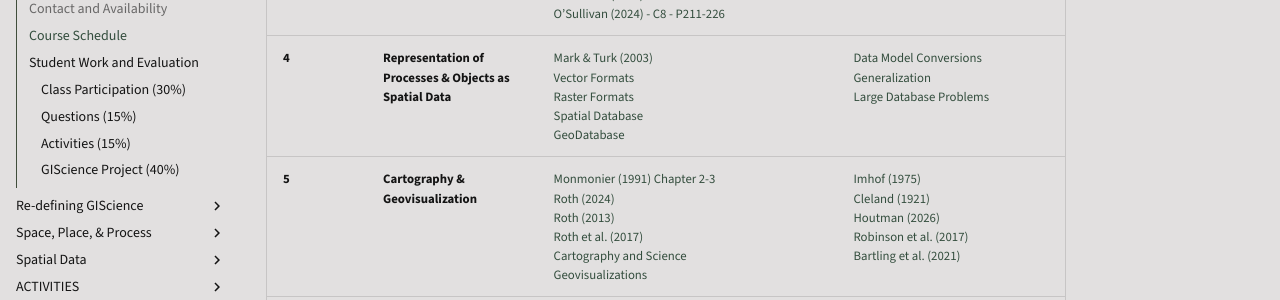
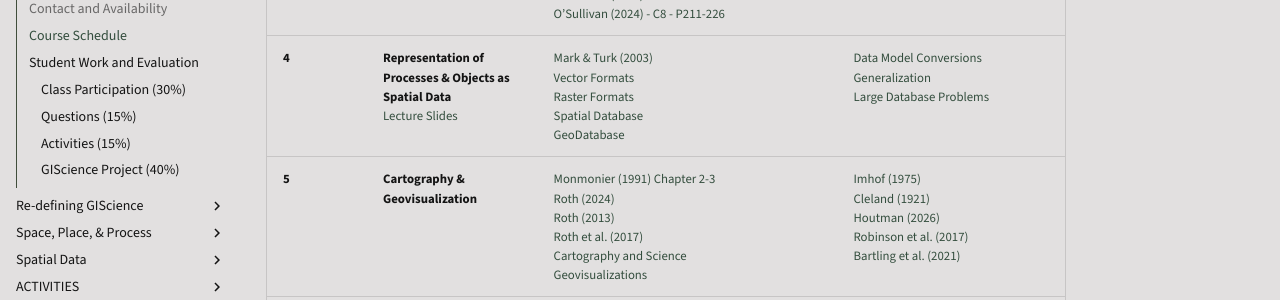
Before and after one commit to giscience-research/geog281a, an MkDocs documentation site: the page built from src/course-info.md, in a window 1280 px wide and 900 px high, scrolled down 1189 px. Shown: the part 153-453 px from the top of the window. Built offline with MkDocs 1.6.1 and Material for MkDocs 9.7.7, drawn with Linux system fonts in a browser that asks for light colours; comment, search, counter and statistics services are not loaded.

Commit message:
upload week 4 slides

```diff
--- a/docs/course-info/index.html
+++ b/docs/course-info/index.html
@@ -1001,7 +1001,7 @@
 </tr>
 <tr>
 <td><strong>4</strong></td>
-<td><strong>Representation of Processes &amp; Objects as Spatial Data</strong></td>
+<td><strong>Representation of Processes &amp; Objects as Spatial Data</strong> <br> <a href="../slides/Data-Models.pdf">Lecture Slides</a></td>
 <td><a href="../readings/wk4/mark2003.pdf">Mark &amp; Turk (2003)</a> <br> <a href="https://gistbok-topics.ucgis.org/CV-02-003">Vector Formats</a> <br> <a href="https://gistbok-topics.ucgis.org/CV-02-020">Raster Formats</a> <br>  <a href="https://gistbok-topics.ucgis.org/DM-01-001">Spatial Database</a> <br> <a href="https://gistbok-topics.ucgis.org/DM-01-004">GeoDatabase</a></td>
 <td><a href="https://gistbok-topics.ucgis.org/DM-06-086">Data Model Conversions</a> <br> <a href="https://gistbok-topics.ucgis.org/DM-06-085">Generalization</a> <br> <a href="https://gistbok-topics.ucgis.org/DM-01-070">Large Database Problems</a></td>
 </tr>
--- a/src/course-info.md
+++ b/src/course-info.md
@@ -25,7 +25,7 @@ This course teaches students to think critically about the nature of spatial pro
  | __1__ | __Spatial Thinking__ <br> [Lecture Slides](slides/Spatial-Thinking.pdf)| [Golledge (2008)](readings/wk1/Golledge2008.pdf) <br> [National Research Council (2006)](readings/wk1/NRC_2006.pdf) <br> [Jo & Bednarz (2009)](readings/wk1/Jo_2009.pdf)| Lynch (1960) <br> [Marsh et al. (2007)](readings/wk1/Marsh_2007.pdf) <br> [Lobben & Lawrence (2015)](readings/wk1/Lobben_2015.pdf) |
  | __2__ | __Defining and Re-defining GIScience and Geography__ <br> [Lecture Slides](slides/Redinfing-GIScience.pdf)| [Wright et al.(1997)](readings/wk2/wright1997.pdf) <br> [Fisher (1998)](readings/wk2/fisher1998.pdf)<br> [Mark (2000)](readings/wk2/mark2000.pdf) <br> [Goodchild (2004)](readings/wk2/goodchild2004.pdf) <br> [Guan et al.(2019)](readings/wk2/guan2019.pdf) <br> [Ricker et al.(2020)](readings/wk2/ricker2020.pdf) | [Pickles (1997)](readings/wk2/pickles1997.pdf) <br> [Waters (2019)](readings/wk2/waters2019.pdf) <br> [Goodchild(2019)](readings/wk2/goodchild2019.pdf) <br> [Scheider et al.(2020)](readings/wk2/scheider2020.pdf) <br> [O'Sullivan (2024) - C9](readings/wk2/CGChapter9.pdf) |
 | __3__ | __The Nature of Space, Place, & Process__ <br> [Lecture Slides](slides/Space-and-Place.pdf) | [Fisher et al.(1998)](readings/wk3/fisher1998.pdf) <br> [O'Sullivan (2024) - C2](readings/wk3/CGChapter2.pdf) <br> [O'Sullivan (2024) - C4](readings/wk3/CGChapter4.pdf) <br> [O'Sullivan (2024) - C8 - P211-226](readings/wk3/CGChapter8-1.pdf) | Grano (1929) <br> [Mark & Egenhoffer (1995)](readings/wk3/egenhofer1995.pdf) |
-| __4__ | __Representation of Processes & Objects as Spatial Data__| [Mark & Turk (2003)](readings/wk4/mark2003.pdf) <br> [Vector Formats](https://gistbok-topics.ucgis.org/CV-02-003) <br> [Raster Formats](https://gistbok-topics.ucgis.org/CV-02-020) <br>  [Spatial Database](https://gistbok-topics.ucgis.org/DM-01-001) <br> [GeoDatabase](https://gistbok-topics.ucgis.org/DM-01-004) | [Data Model Conversions](https://gistbok-topics.ucgis.org/DM-06-086) <br> [Generalization](https://gistbok-topics.ucgis.org/DM-06-085) <br> [Large Database Problems](https://gistbok-topics.ucgis.org/DM-01-070) |
+| __4__ | __Representation of Processes & Objects as Spatial Data__ <br> [Lecture Slides](slides/Data-Models.pdf)| [Mark & Turk (2003)](readings/wk4/mark2003.pdf) <br> [Vector Formats](https://gistbok-topics.ucgis.org/CV-02-003) <br> [Raster Formats](https://gistbok-topics.ucgis.org/CV-02-020) <br>  [Spatial Database](https://gistbok-topics.ucgis.org/DM-01-001) <br> [GeoDatabase](https://gistbok-topics.ucgis.org/DM-01-004) | [Data Model Conversions](https://gistbok-topics.ucgis.org/DM-06-086) <br> [Generalization](https://gistbok-topics.ucgis.org/DM-06-085) <br> [Large Database Problems](https://gistbok-topics.ucgis.org/DM-01-070) |
 | __5__ | __Cartography & Geovisualization__| [Monmonier (1991) Chapter 2-3](readings/wk5/Monmonier2-3.pdf) <br> [Roth (2024)](readings/wk5/Roth2024.pdf) <br> [Roth (2013)](readings/wk5/Roth2013.pdf) <br> [Roth et al. (2017)](readings/wk5/Roth2017.pdf) <br> [Cartography and Science](https://gistbok-topics.ucgis.org/CV-01-001) <br> [Geovisualizations](https://gistbok-topics.ucgis.org/CV-05-035)| [Imhof (1975)](readings/wk5/Imhof-1975.pdf) <br> [Cleland (1921)](readings/wk5/Cleland18-26.pdf) <br> [Houtman (2026)](readings/wk5/Houtman2026.pdf) <br> [Robinson et al. (2017)](readings/wk5/Robinson2017.pdf) <br> [Bartling et al. (2021)](readings/wk5/Bartling2021.pdf) |
 | __6__ | __Scale and Projection__ | [Openshaw & Taylor (1979)](readings/wk6/openshaw1978.pdf) <br> [Montello (1993)](readings/wk6/montello93.pdf) <br>  [O'Sullivan (2024) - C3](readings/wk6/Chapter3.pdf) <br> [O'Sullivan (2024) - C5 - P131-138](readings/wk6/Chapter5.pdf) <br> [Spielman's Note](readings/wk6/spielman.pdf) | [Goodchild (2004)](readings/wk6/goodchild04.pdf) <br> [Frazier (2023)](readings/wk6/frazier23.pdf) <br> [Wiens (1989)](readings/wk6/Wiens89.pdf) |
 | __7__ | __Spatial Relationships__ | [Egenhofer & Franzosa (1991)](readings/wk7/Egenhofer91.pdf) <br> [Topological Relationships](https://gistbok-topics.ucgis.org/DM-01-028) <br> [Mark & Egenhoffer (1995)](readings/wk7/Egenhofer95.pdf) <br> [O'Sullivan (2024) - C5 - P121-125](readings/wk7/Chapter5-1.pdf) <br> [O'Sullivan (2024) - C5 - P143-144](readings/wk7/Chapter5-2.pdf) <br> [Smith and Varzi (2000)](readings/wk7/Smith20.pdf) | [Bittner (2010)](readings/wk7/bittner2010.pdf) <br> Cohn and Renz (2008)|
```
Also changed, not shown: docs/search/search_index.json, 2 other files.
